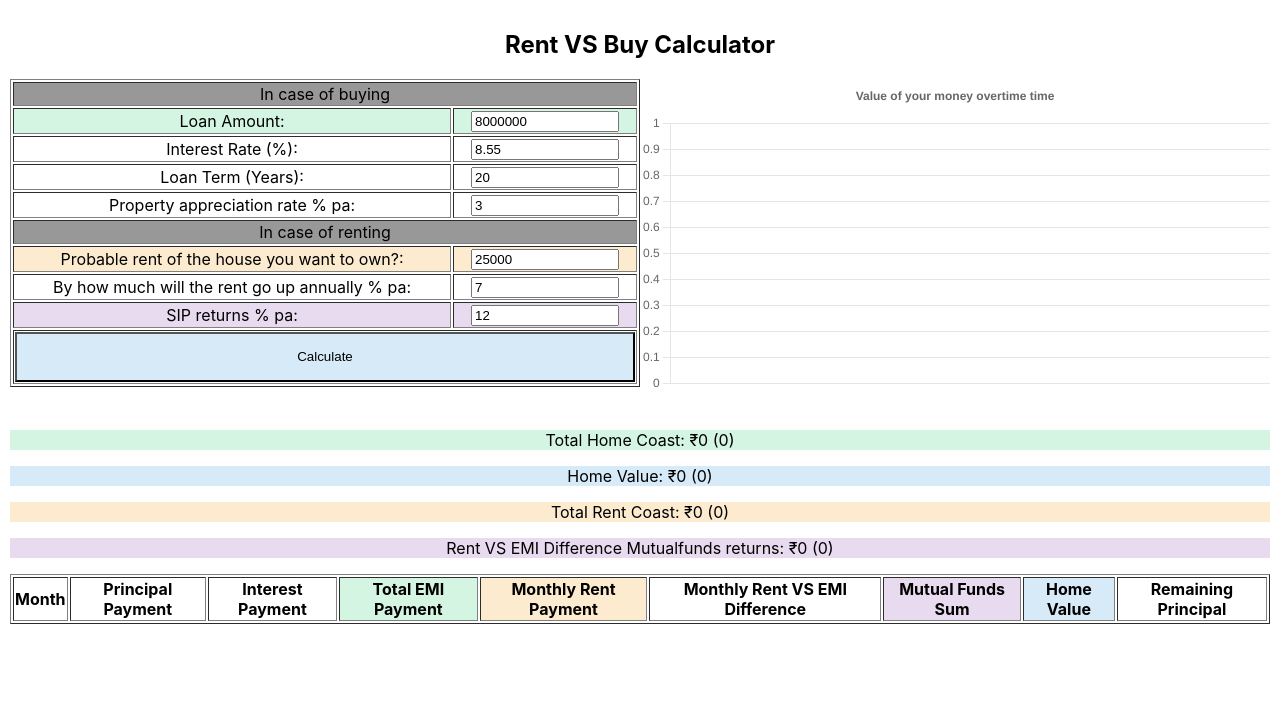
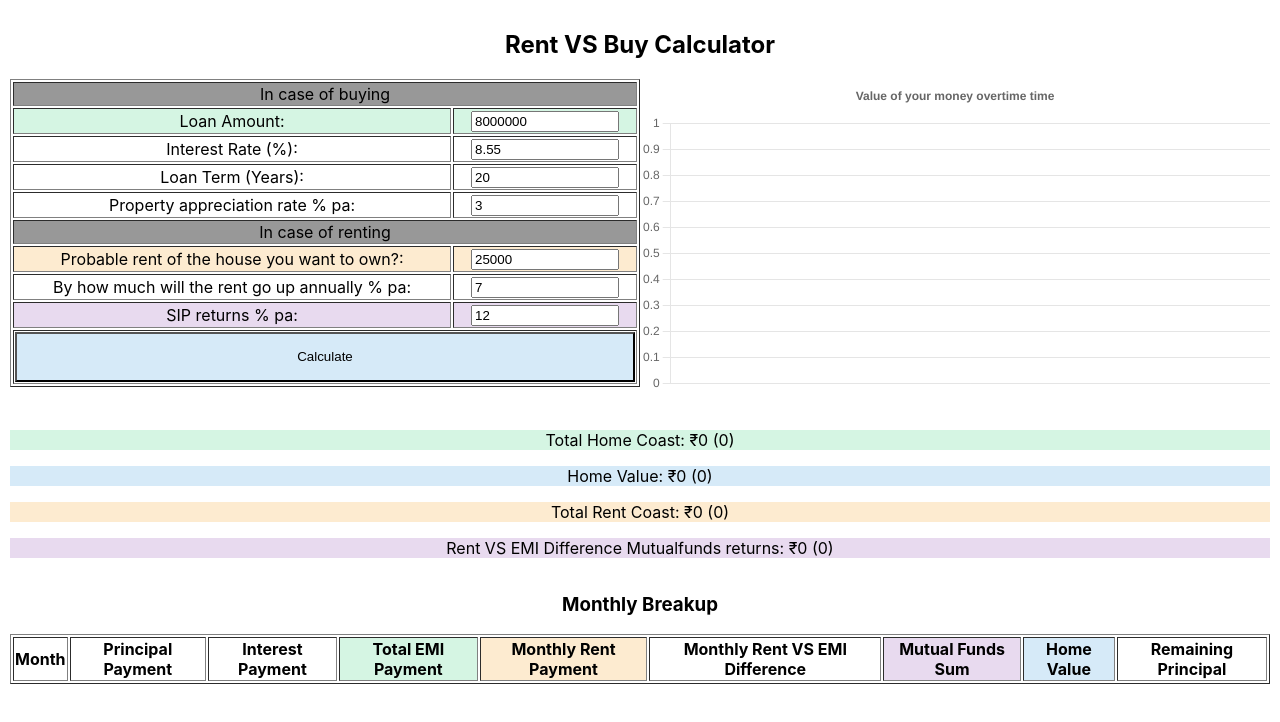
Before and after one commit to jaydev25/home-rent-vs-buy, a React (Create React App) app: page / in a window 1280 px wide. Shown: the top 722 px of the page. Built offline with nearby package versions, Linux system fonts and the light colour scheme.

Commit message:
Total EMI payment

```diff
--- a/src/HomeFundsCalc.js
+++ b/src/HomeFundsCalc.js
@@ -335,6 +335,7 @@ function HomeLoanCalculator() {
             ({convertToSimplifiedForm(expenseValue.MF.toFixed(0), 3)})
           </p>
         </div>
+        <h3>Monthly Breakup</h3>
         <div style={{ flex: 1, width: '100%', overflow: 'scroll' }}>
           <table border="1px" style={{ display: 'table', width: '100%' }}>
             <thead>
```
